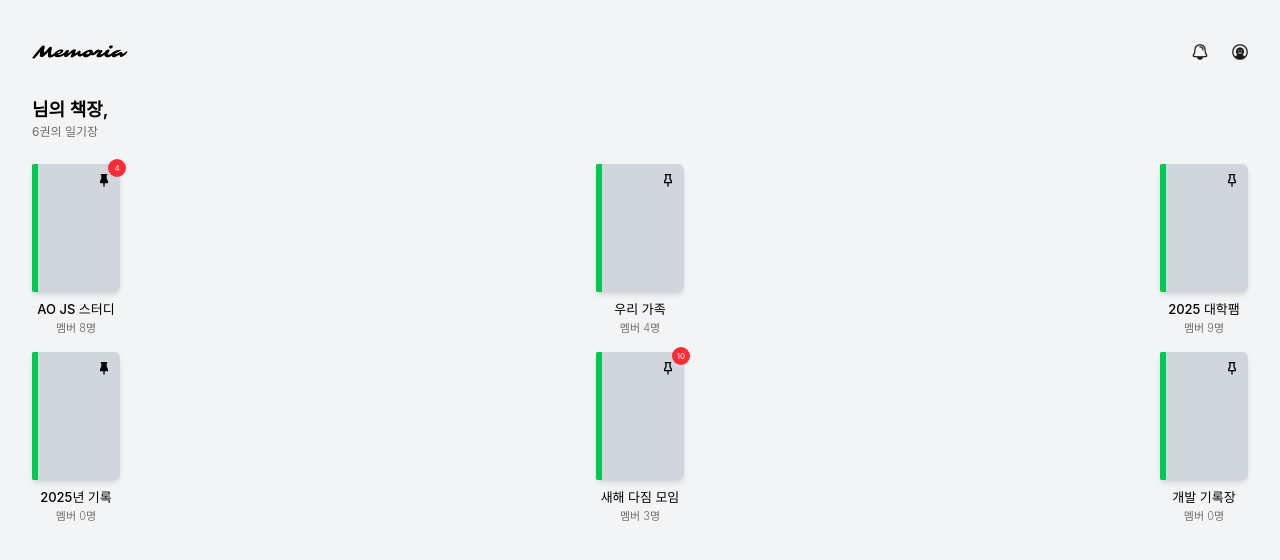
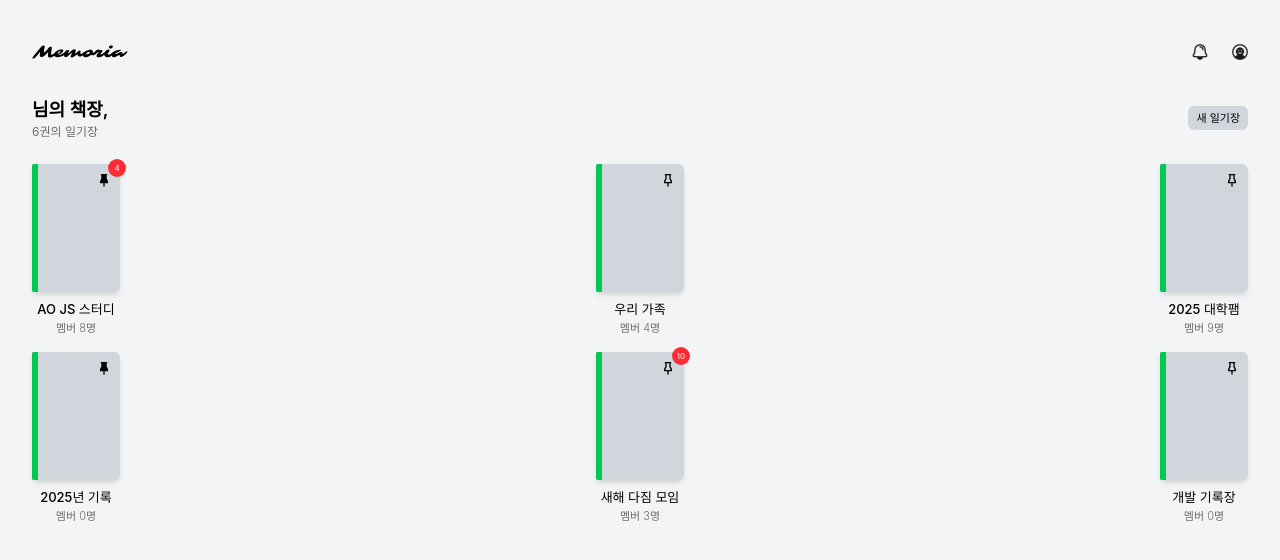
Before and after one commit to Capstone-Memoria/Memoria-Front, a React (Vite) app: page /main in a window 1280 px wide. Shown: the top 560 px of the page. Built offline with nearby package versions, Linux system fonts and the light colour scheme; sample sign-in values are in the browser's storage; a web font is replaced by a local one.

Commit message:
feat: 버튼 컴포넌트 스타일 개선 및 다이어리 커버 핀 기능 추가

```diff
--- a/src/components/base/Button.tsx
+++ b/src/components/base/Button.tsx
@@ -2,10 +2,12 @@ import { cn } from "@/lib/utils/className";
 import { ButtonHTMLAttributes, useMemo } from "react";
 
 const ButtonVariants = {
-  primary: "bg-black text-white",
+  primary: "bg-black text-white rounded-xl",
+  secondary: "bg-gray-300 text-black rounded-md",
 };
 
 const ButtonSizes = {
+  xs: "px-2 py-1 text-[11px]",
   sm: "px-2 py-1 text-sm",
   md: "px-4 py-2 text-base",
   lg: "px-6 py-3 text-base",
@@ -13,7 +15,8 @@ const ButtonSizes = {
 };
 
 const DisabledVariants = {
-  primary: "bg-gray-300 text-gray-500",
+  primary: "bg-gray-300 text-gray-500 rounded-xl",
+  secondary: "bg-gray-200 text-gray-400 rounded-md",
 };
 
 interface ButtonProps extends ButtonHTMLAttributes<HTMLButtonElement> {
@@ -41,7 +44,7 @@ const Button: React.FC<ButtonProps> = ({
     <button
       {...props}
       className={cn(
-        "rounded-xl focus:outline-none cursor-pointer transition-all active:scale-95",
+        "focus:outline-none cursor-pointer transition-all active:scale-95",
         variantClasses,
         sizeClasses,
         className
--- a/src/components/diary/DiaryCover.tsx
+++ b/src/components/diary/DiaryCover.tsx
@@ -1,5 +1,5 @@
 import { cn } from "@/lib/utils/className";
-import { HTMLAttributes } from "react";
+import { HTMLAttributes, useState } from "react";
 import { TbPinned, TbPinnedFilled } from "react-icons/tb";
 
 interface DiaryCoverProps extends HTMLAttributes<HTMLDivElement> {
@@ -7,12 +7,16 @@ interface DiaryCoverProps extends HTMLAttributes<HTMLDivElement> {
   notificationCount: number;
 }
 
-const DiaryCover: React.FC<DiaryCoverProps> = ({ pinned, ...props }) => {
+const DiaryCover: React.FC<DiaryCoverProps> = ({
+  pinned: initialPinned,
+  ...props
+}) => {
+  const [pinned, setPinned] = useState(initialPinned);
+
   const handlePinClick = () => {
     // 핀 클릭 시 처리할 로직을 여기에 작성합니다.
     // 예를 들어, 핀 상태를 변경하는 API 호출 등을 수행할 수 있습니다.
-    pinned = !pinned;
-    alert("클릭됨");
+    setPinned(!pinned);
   };
 
   return (
--- a/src/features/main/pages/MainPage.tsx
+++ b/src/features/main/pages/MainPage.tsx
@@ -1,3 +1,4 @@
+import Button from "@/components/base/Button";
 import Header from "@/components/base/Header";
 import Diary from "@/components/diary/Diary";
 import PageContainer from "@/components/page/PageContainer";
@@ -60,13 +61,18 @@ const MainPage = () => {
   return (
     <PageContainer>
       <Header />
-      <div className={"my-6"}>
+      <div className={"my-6 flex items-center justify-between"}>
+        <div>
           <p className={"font-semibold text-lg"}>
             {authStore.context?.user?.nickName} 님의 책장,
           </p>
           <p className={"font-regular text-gray-1 text-xs"}>
             {diaryDummyData.length}권의 일기장
           </p>
+        </div>
+        <Button size={"xs"} variant={"secondary"} onClick>
+          새 일기장
+        </Button>
       </div>
       <div className={"grid grid-cols-[auto_1fr_auto] gap-y-4"}>
         {diaryDummyData.map((diary) => (
```
Lines whose indentation alone changed are shown as unchanged.
